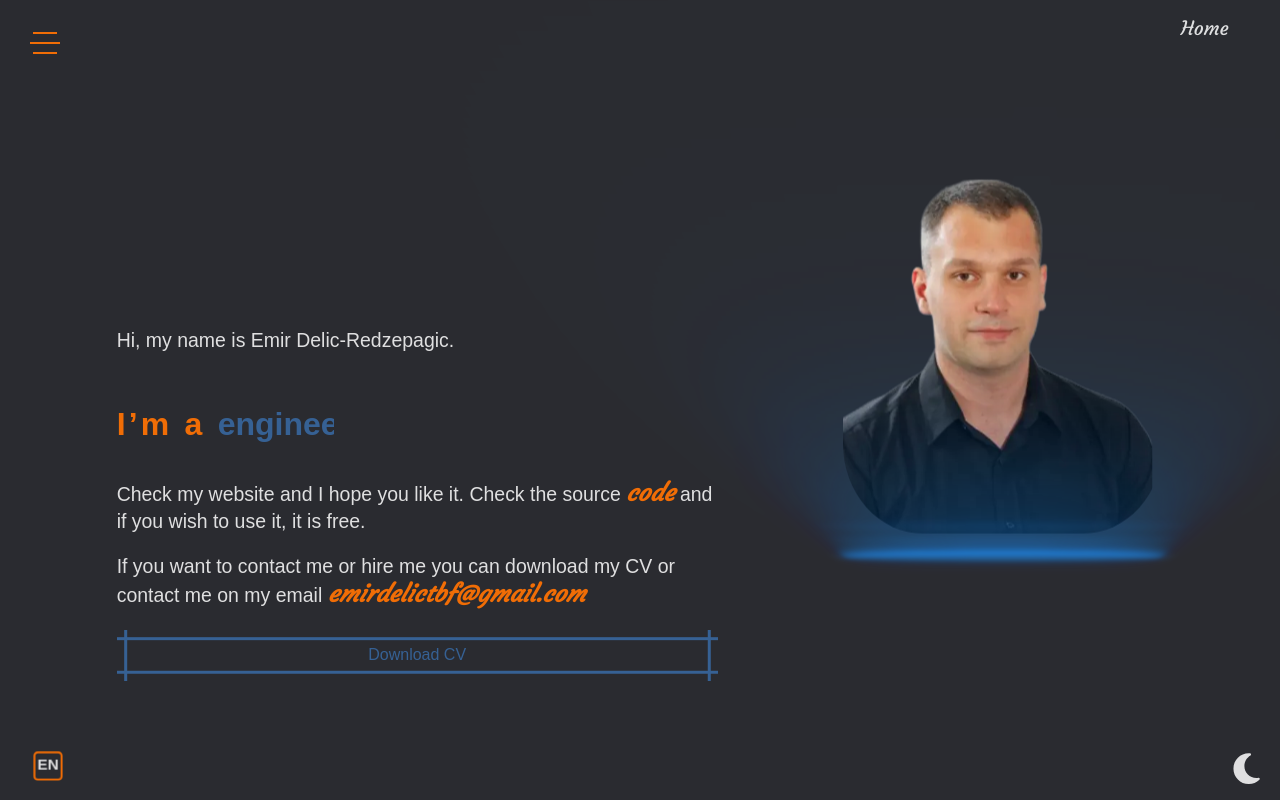
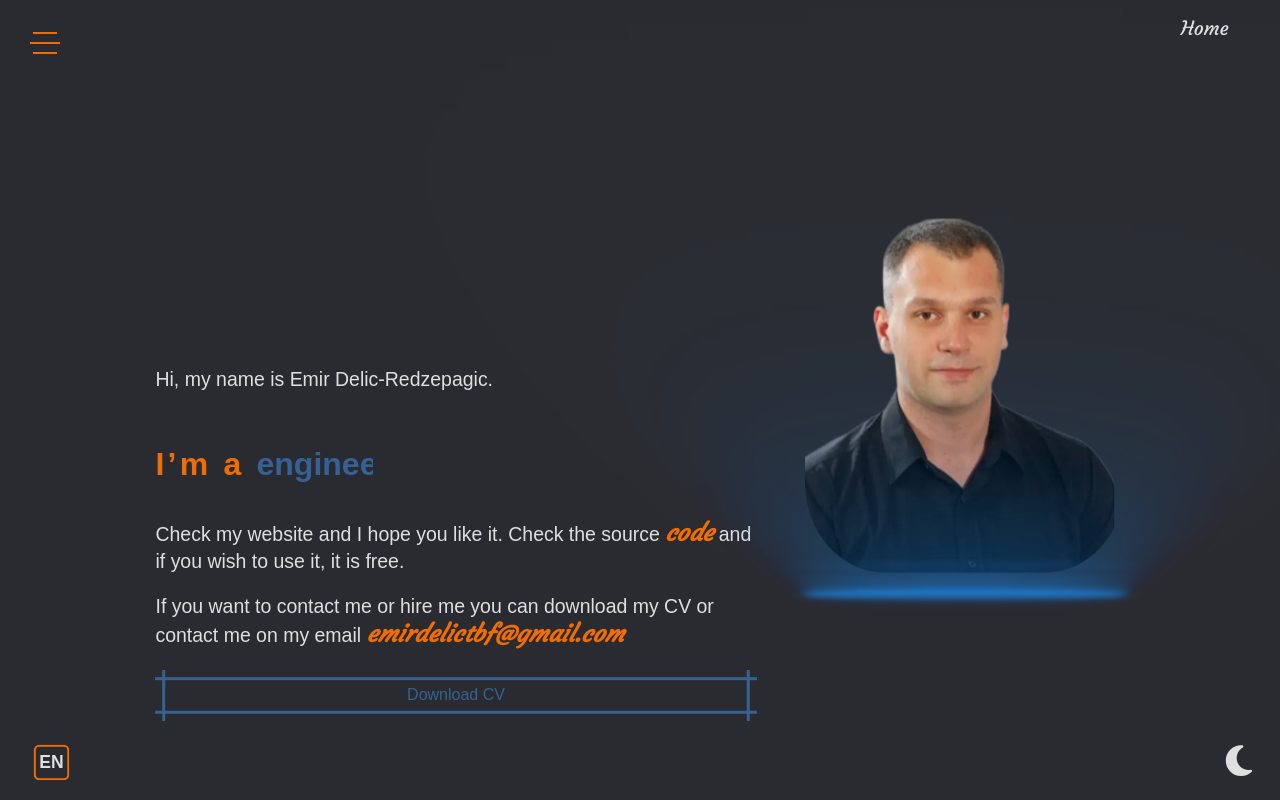
Before and after one commit to EmirDelicR/curriculum-v2, a React (Vite) app: page / in a window 1280 px wide. Built offline with nearby package versions, Linux system fonts and the light colour scheme.

Commit message:
Fix home page

```diff
--- a/src/UI/components/buttons/languageSwitcher/LanguageSwitcher.scss
+++ b/src/UI/components/buttons/languageSwitcher/LanguageSwitcher.scss
@@ -1,5 +1,5 @@
-$ls-box-size: 2rem;
-$ls-translate-z-value: 1rem;
+$ls-box-size: 2em;
+$ls-translate-z-value: 1em;
 
 %dimensions {
   width: $ls-box-size;
@@ -30,7 +30,6 @@ $ls-translate-z-value: 1rem;
     @extend %dimensions;
     border: 2px solid var(--secondary);
     line-height: calc($ls-box-size - 6px);
-    font-size: 0.875em;
     font-weight: bold;
     color: var(--text-color);
     text-align: center;
--- a/src/UI/components/buttons/pwaInstall/PwaInstall.scss
+++ b/src/UI/components/buttons/pwaInstall/PwaInstall.scss
@@ -1,9 +1,14 @@
-$pwa-box-size: 2rem;
+$pwa-box-size: 2em;
 
 .pwa-install-wrapper {
   position: relative;
 
   .add-button {
+    display: flex;
+    align-items: center;
+    gap: 0.5em;
+    font-size: 1em;
+    font-weight: bold;
     border: 2px solid var(--secondary);
     border-radius: 4px;
     height: $pwa-box-size;
@@ -27,9 +32,10 @@ $pwa-box-size: 2rem;
       width: 15%;
       background: var(--box-shadow);
       background-blend-mode: difference;
-
       transform: skew(-10deg, 0deg);
       animation: move-to-left 2s linear infinite 1s;
+    }
+  }
 }
 
 @keyframes move-to-left {
@@ -49,5 +55,11 @@ $pwa-box-size: 2rem;
     right: 0;
   }
 }
+
+@media (prefers-reduced-motion) {
+  .pwa-install-wrapper {
+    .add-button::before {
+      animation: none;
     }
   }
+}
--- a/src/UI/components/buttons/toggleMode/ToggleMode.scss
+++ b/src/UI/components/buttons/toggleMode/ToggleMode.scss
@@ -1,7 +1,7 @@
 .mode {
   cursor: pointer;
-  height: 2.2rem;
-  width: 4.2rem;
+  height: 2.2em;
+  width: 4.2em;
   overflow: hidden;
 
   .icon-wrapper {
--- a/src/UI/pages/home/Home.scss
+++ b/src/UI/pages/home/Home.scss
@@ -1,7 +1,7 @@
 .home-page {
   display: flex;
   flex-direction: column-reverse;
-  justify-content: flex-end;
+  justify-content: center;
   align-items: center;
   gap: 3rem;
 
@@ -14,8 +14,6 @@
 @media screen and (min-width: 1024px) {
   .home-page {
     flex-direction: row;
-    justify-content: space-evenly;
-    align-items: center;
 
     .description {
       flex-basis: 50%;
--- a/src/UI/pages/main/Main.scss
+++ b/src/UI/pages/main/Main.scss
@@ -13,6 +13,7 @@
     background: var(--page-background);
     box-shadow: 0 -1px 10px var(--box-shadow);
     padding: 4em 2em 2em;
+    display: flex;
 
     &.page--inactive {
       position: absolute;
--- a/src/assets/css/settings/_typography.scss
+++ b/src/assets/css/settings/_typography.scss
@@ -1,5 +1,5 @@
 :root {
-  --fs-400: clamp(1rem, calc(0.93rem + 0.36vw), 1.38rem);
+  --fs-400: clamp(1rem, calc(0.93rem + 0.36vw), 1.25rem);
   --fs-600: clamp(1.35rem, calc(1.21rem + 0.68vw), 2.06rem);
 }
 
```
Lines whose indentation alone changed are shown as unchanged.
